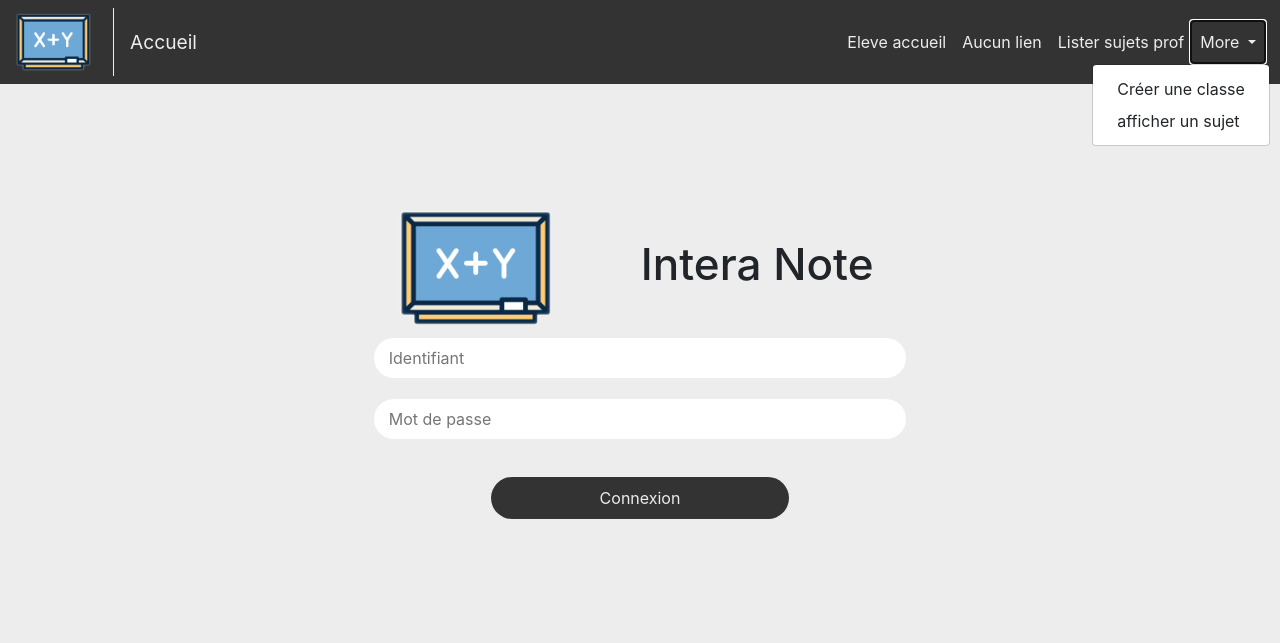
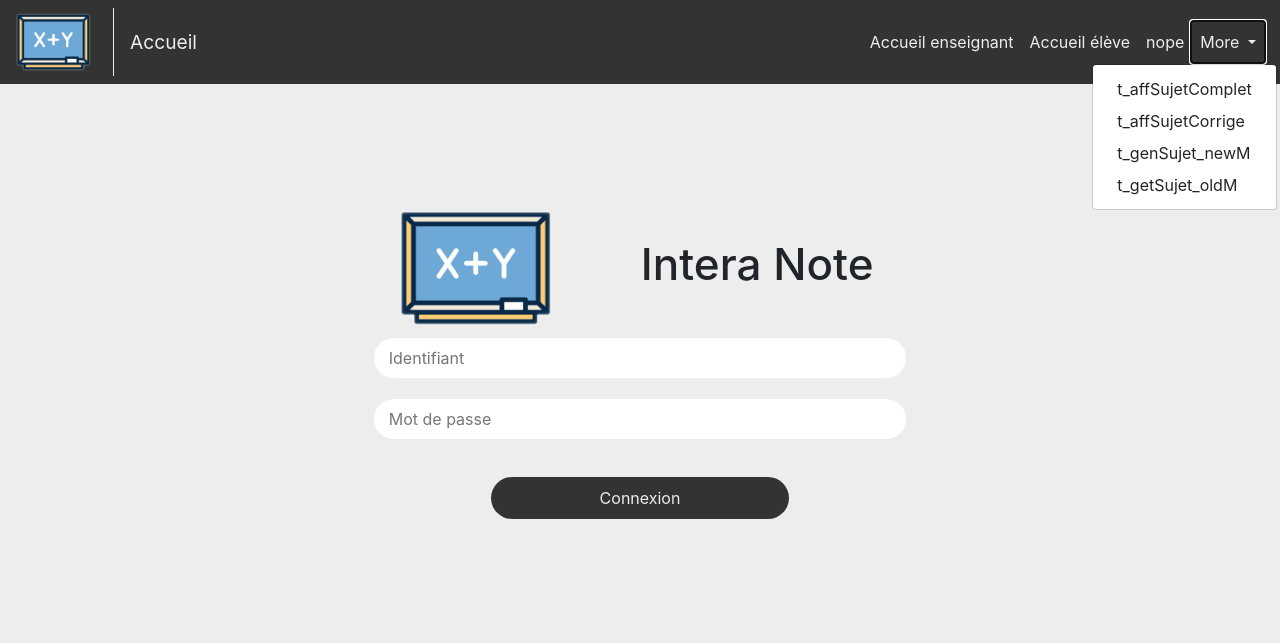
Before and after one commit to NathanLib/interaNotes, a PHP site: page / in a window 1280 px wide, after a click on "More". Shown: the top 643 px of the page. Run offline with PHP 8.4, Linux system fonts and the light colour scheme; some libraries are stand-ins or nearby versions.

Commit message:
refactor link

```diff
--- a/interaNotes/include/header.inc.php
+++ b/interaNotes/include/header.inc.php
@@ -40,13 +40,13 @@
         <div class="collapse navbar-collapse justify-content-end" id="collapsibleNavbar">
             <ul class="navbar-nav">
                 <li class="nav-item">
-                    <a class="nav-link" href="index.php?page=2">Eleve accueil</a>
+                    <a class="nav-link" href="index.php?page=1">Accueil enseignant</a>
                 </li>
                 <li class="nav-item">
-                    <a class="nav-link" href="index.php?page=5">Aucun lien</a>
+                    <a class="nav-link" href="index.php?page=7">Accueil élève</a>
                 </li>
                 <li class="nav-item">
-                    <a class="nav-link" href="index.php?page=10">Lister sujets prof</a>
+                    <a class="nav-link" href="">nope</a>
                 </li>
 
                 <!-- Dropdown -->
@@ -55,8 +55,10 @@
                         More
                     </a>
                     <div class="dropdown-menu">
-                        <a class="dropdown-item" href="index.php?page=9">Créer une classe</a>
-                        <a class="dropdown-item" href="index.php?page=7">afficher un sujet</a>
+                        <a class="dropdown-item" href="index.php?page=12">t_affSujetComplet</a>
+                        <a class="dropdown-item" href="index.php?page=13">t_affSujetCorrige</a>
+                        <a class="dropdown-item" href="index.php?page=14">t_genSujet_newM</a>
+                        <a class="dropdown-item" href="index.php?page=15">t_getSujet_oldM</a>
                     </div>
                 </li>
             </ul>
--- a/interaNotes/include/pages/enseignant_accueil.inc.php
+++ b/interaNotes/include/pages/enseignant_accueil.inc.php
@@ -15,7 +15,7 @@ $_SESSION['examen'] = $examenManager->getExamen($numExamen);
             </div>
 
             <div class="tictacBas">
-                <a href="index.php?page=11">Créer un examen</a>
+                <a href="#">Créer un examen</a>
             </div>
         </div>
     </div>
--- a/interaNotes/include/pages/enseignant_listerSujets.inc.php
+++ b/interaNotes/include/pages/enseignant_listerSujets.inc.php
@@ -33,7 +33,7 @@ $listeSujets = $sujetManager->getAllSujetsOfExamen($_SESSION['examen']->getIdExa
           </div>
 
           <div class="col-6 col-sm-3 col-lg-2 buttonConsulter">
-            <a href="index.php?page=3&amp;id=<?php echo $sujet->getIdSujet();?>"><input type="button" name="" value="Consulter"></a>
+            <a href="index.php?page=12&amp;id=<?php echo $sujet->getIdSujet();?>"><input type="button" name="" value="Consulter"></a>
           </div>
       </div>
     <?php
--- a/interaNotes/include/pages/test_afficherUnSujetComplet.inc.php
+++ b/interaNotes/include/pages/test_afficherUnSujetComplet.inc.php
@@ -29,10 +29,10 @@ if(isset($_GET['id'])){
   		<p><?php echo $point->getNomPoint()." = ".$valeur->getValeur()." ".$point->getUnitePoint(); ?></p>
   	<?php } ?>
 
-    <a href="index.php?page=8&amp;id=<?php echo $sujet->getIdSujet();?>"><input type=button value="Correction"></input></a>
+    <a href="index.php?page=13&amp;id=<?php echo $sujet->getIdSujet();?>"><input type=button value="Correction"></input></a>
   </div>
 
 <?php
 }else{
-  header('Location: index.php?page=10');
+  header('Location: index.php?page=3');
 } ?>
--- a/interaNotes/include/texte.inc.php
+++ b/interaNotes/include/texte.inc.php
@@ -7,70 +7,69 @@
 		}
 		switch ($page) {
 
+			// WARNING: CONNEXION
 			case 0:
 			// inclure ici la page de connexion
 			include_once('pages/connexion.inc.php');
 			break;
 
-			// inclure ici la page d'accueil de l'enseignant
+			// WARNING: PARTIE ENSEIGNANT
+
 			case 1:
 			include_once('pages/enseignant_accueil.inc.php');
 			break;
 
-			// inclure ici la page d'accueil de l'élève
 			case 2:
+			include_once('pages/enseignant_creerClasse.inc.php');
+			break;
+
+			case 3:
+			include_once('pages/enseignant_listerSujets.inc.php');
+			break;
+
+			case 4:
+			break;
+
+			case 5:
+			break;
+
+			case 6:
+			break;
+
+			// WARNING: PARTIE ELEVE
+			case 7:
 			include_once('pages/eleve_accueil.inc.php');
 			break;
 
-			case 3:
-			include_once('pages/test_afficherUnSujetComplet.inc.php');
-			break;
-
-			case 4:
-			// mange tes morts charlie
-			break;
-
-			//
-			// ...
-			//
-			case 5:
-			// inclure ici ...
-			include_once('pages/NATHAN.php');
-			break;
-
-			case 6:
-			// inclure ici...
-			break;
-
-			//
-			// ...
-			//
-			case 7:
-			// inclure ici ...
+			case 8:
 			include_once('pages/eleve_afficherSujet.inc.php');
 			break;
 
-			case 8:
-			// inclure ici ...
-			include_once('pages/test_afficherUnSujetCorrige.inc.php');
-			break;
-
-			//
-			// ...
-			//
 			case 9:
-			// inclure ici ...
-			include_once('pages/enseignant_creerClasse.inc.php');
 			break;
 
 			case 10:
-			// inclure ici ...
-			include_once('pages/enseignant_listerSujets.inc.php');
 			break;
 
 
 			case 11:
-			// inclure ici la page de test de generation des sujets
+			break;
+
+			// WARNING: PARTIE TEST
+
+			case 12:
+			include_once('pages/test_afficherUnSujetComplet.inc.php');
+			break;
+
+			case 13:
+			include_once('pages/test_afficherUnSujetCorrige.inc.php');
+			break;
+
+			case 14:
+			include_once('pages/test_generationSujets_newMethode.inc.php');
+			break;
+
+			case 15:
 			include_once('pages/test_generationSujets.inc.php');
 			break;
 
```
